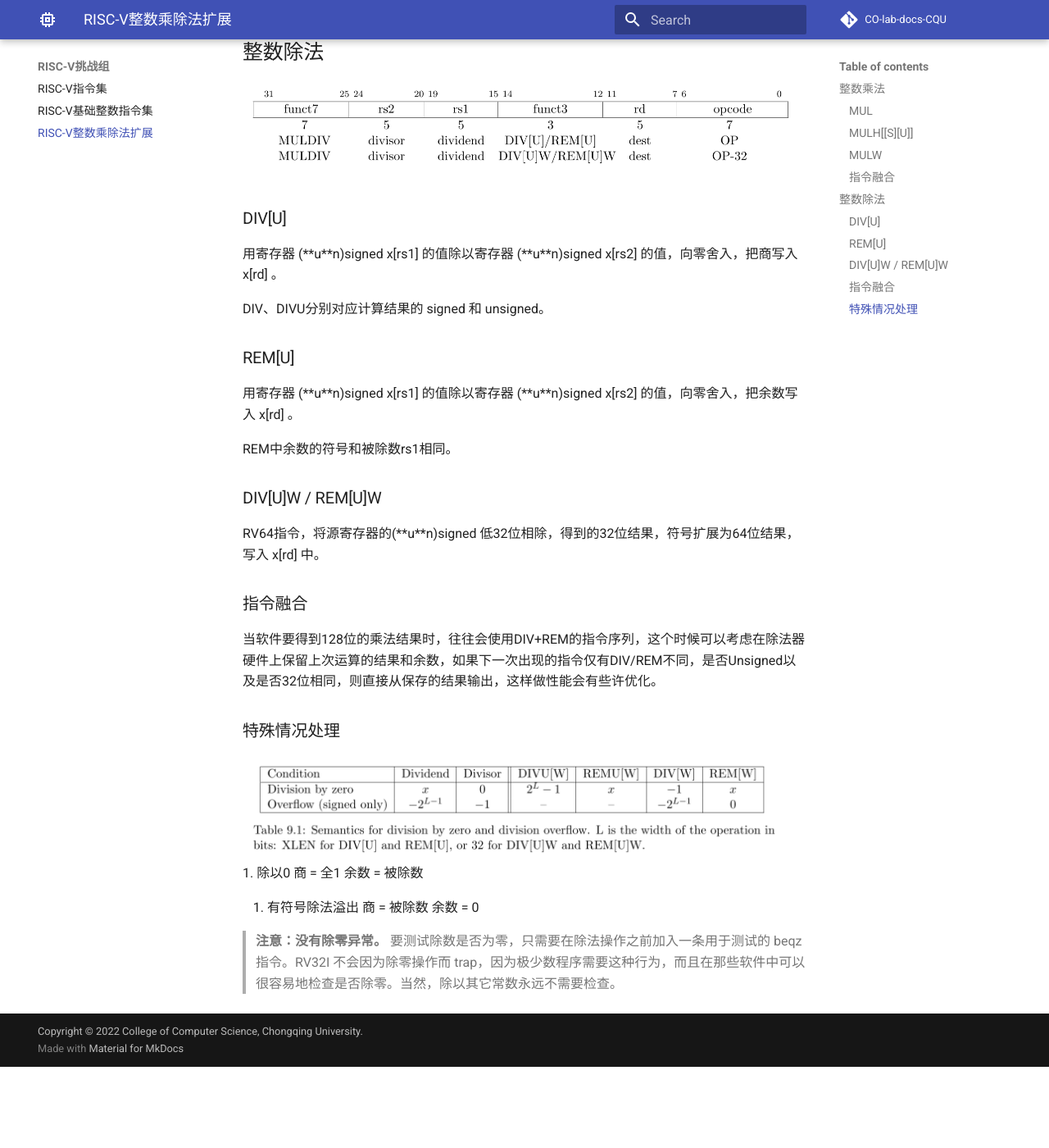
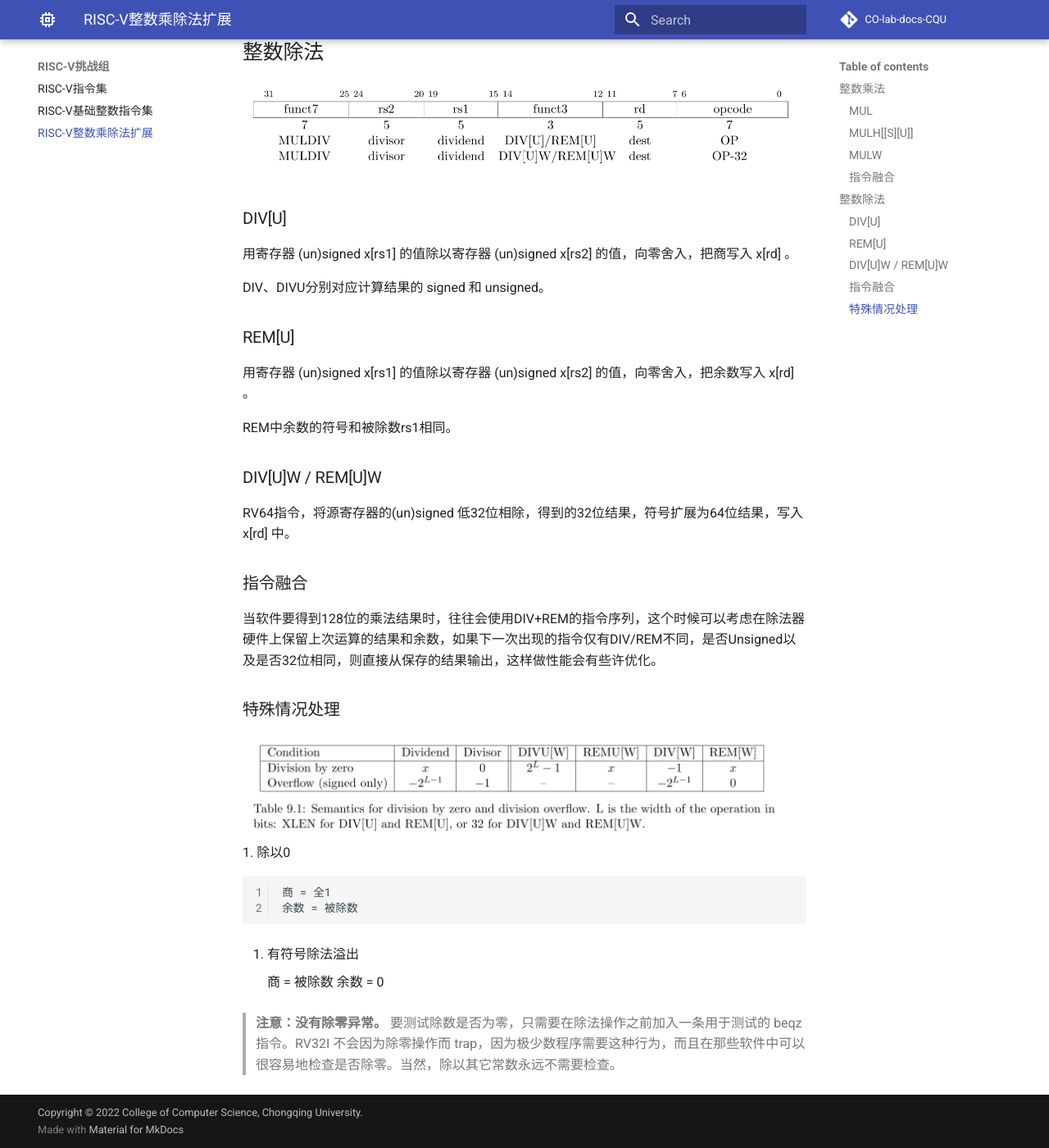
Before and after one commit to CQU-CS-LABs/CO-lab-docs-CQU, an MkDocs documentation site: the page built from docs/rv/rv64m.md, in a window 1280 px wide and 1400 px high, scrolled down 1336 px. Shown: the whole window at 82% size. Built offline with MkDocs 1.6.1 and Material for MkDocs 9.7.7, drawn with Linux system fonts in a browser that asks for light colours; comment, search, counter and statistics services are not loaded; before the commit the page ends 2637 px from its top, so only the background shows below that.

Commit message:
fix format

```diff
--- a/docs/rv/rv64m.md
+++ b/docs/rv/rv64m.md
@@ -47,17 +47,17 @@ GPR[rd] = sign-extension(res[31:0])
 ![](../img/rv64_div.png)
 
 ### DIV[U]
-用寄存器 (**u**n)signed x[rs1] 的值除以寄存器 (**u**n)signed x[rs2] 的值，向零舍入，把商写入 x[rd] 。
+用寄存器 (un)signed x[rs1] 的值除以寄存器 (un)signed x[rs2] 的值，向零舍入，把商写入 x[rd] 。
 
 DIV、DIVU分别对应计算结果的 signed 和 unsigned。
 
 ### REM[U]
-用寄存器 (**u**n)signed x[rs1] 的值除以寄存器 (**u**n)signed x[rs2] 的值，向零舍入，把余数写入 x[rd] 。
+用寄存器 (un)signed x[rs1] 的值除以寄存器 (un)signed x[rs2] 的值，向零舍入，把余数写入 x[rd] 。
 
 REM中余数的符号和被除数rs1相同。
 
 ### DIV[U]W / REM[U]W
-RV64指令，将源寄存器的(**u**n)signed 低32位相除，得到的32位结果，符号扩展为64位结果，写入 x[rd] 中。
+RV64指令，将源寄存器的(un)signed 低32位相除，得到的32位结果，符号扩展为64位结果，写入 x[rd] 中。
 
 ### 指令融合
 
@@ -66,12 +66,14 @@ RV64指令，将源寄存器的(**u**n)signed 低32位相除，得到的32位结
 ### 特殊情况处理
 ![](../img/rv64_div_except.png)
 1. 除以0
-商 = 全1
-余数 = 被除数
+
+    商 = 全1
+    余数 = 被除数
 
 2. 有符号除法溢出
-商 = 被除数
-余数 = 0
+
+    商 = 被除数
+    余数 = 0
 
 > **注意：没有除零异常。**
 要测试除数是否为零，只需要在除法操作之前加入一条用于测试的 beqz 指令。RV32I 不会因为除零操作而 trap，因为极少数程序需要这种行为，而且在那些软件中可以很容易地检查是否除零。当然，除以其它常数永远不需要检查。
```
